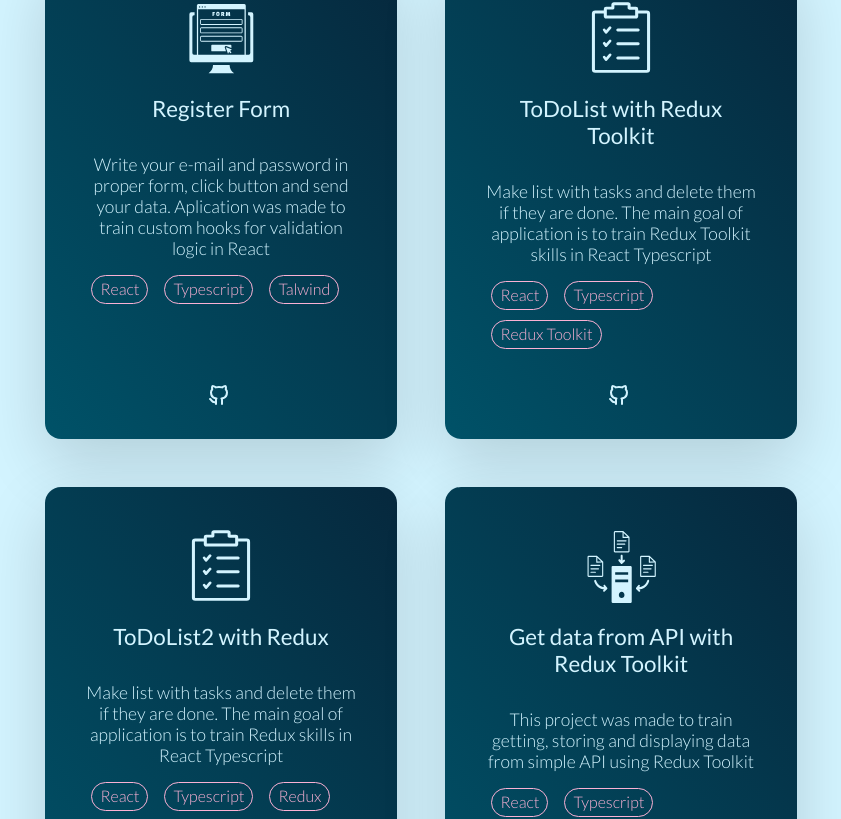
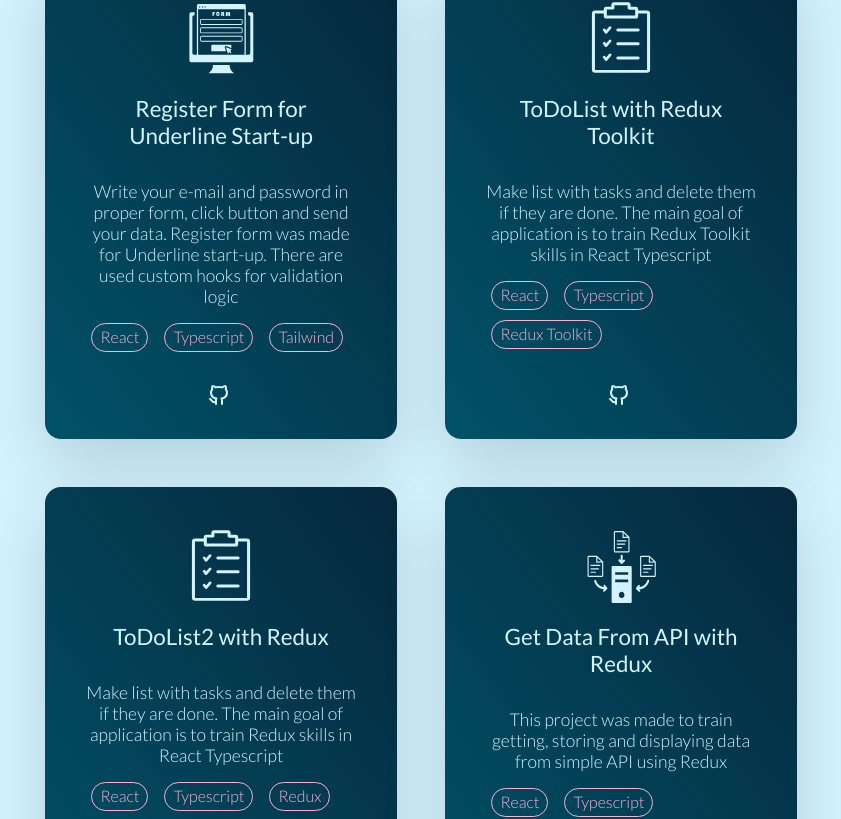
Before and after one commit to helter88/portfolio-website, a React (Create React App) app: page / in a window 1280 px wide. Shown: the part 1692-2511 px from the top of the page, without its empty margins (219-1060 px from the left). Built offline with nearby package versions, Linux system fonts and the light colour scheme.

Commit message:
change description in PortfolioCardData

```diff
--- a/src/PortfolioCardData.ts
+++ b/src/PortfolioCardData.ts
@@ -10,17 +10,17 @@
 
     },
     {
-        title: 'Joom clone e-commerce platform',
+        title: 'Joom Clone E-commerce Platform',
         logo: 'Shop',
         description: 'Based on external API with products. Implemented features like: searchbar with search pointing system, adding product to cart and more ... ',
-        tools: ['React', 'Typescript','Talwind' ],
+        tools: ['React', 'Typescript','Tailwind' ],
         githubLink: "https://github.com/helter88/joom_copy_e-commerce"
 
     },{
-        title: 'Register Form',
+        title: 'Register Form for Underline Start-up',
      logo: 'RegisterForm',
-     description: 'Write your e-mail and password in proper form, click button and send your data. Aplication was made to train custom hooks for validation logic in React',
-     tools: ['React', 'Typescript','Talwind' ],
+     description: 'Write your e-mail and password in proper form, click button and send your data. Register form was made for Underline start-up. There are used custom hooks for validation logic',
+     tools: ['React', 'Typescript','Tailwind' ],
      githubLink: "https://github.com/helter88/Registration-Form-React-Typescript"
      },{
         title: 'ToDoList with Redux Toolkit',
@@ -37,15 +37,7 @@
         githubLink: "https://github.com/helter88/Simple-React-Typescript-Redux-ToDoList"
      },
      {
-        title: 'Get data from API with Redux Toolkit',
-        logo: 'GetData',
-        description: 'This project was made to train getting, storing and displaying data from simple API using Redux Toolkit ',
-        tools: ['React', 'Typescript', 'Redux Toolkit' ],
-        githubLink: "https://github.com/helter88/react-tsc-redux-toolkit-API"
-
-     },
-     {
-      title: 'Get data from API with Redux',
+      title: 'Get Data From API with Redux',
       logo: 'GetData',
       description: 'This project was made to train getting, storing and displaying data from simple API using Redux',
       tools: ['React', 'Typescript', 'Redux Toolkit' ],
```
